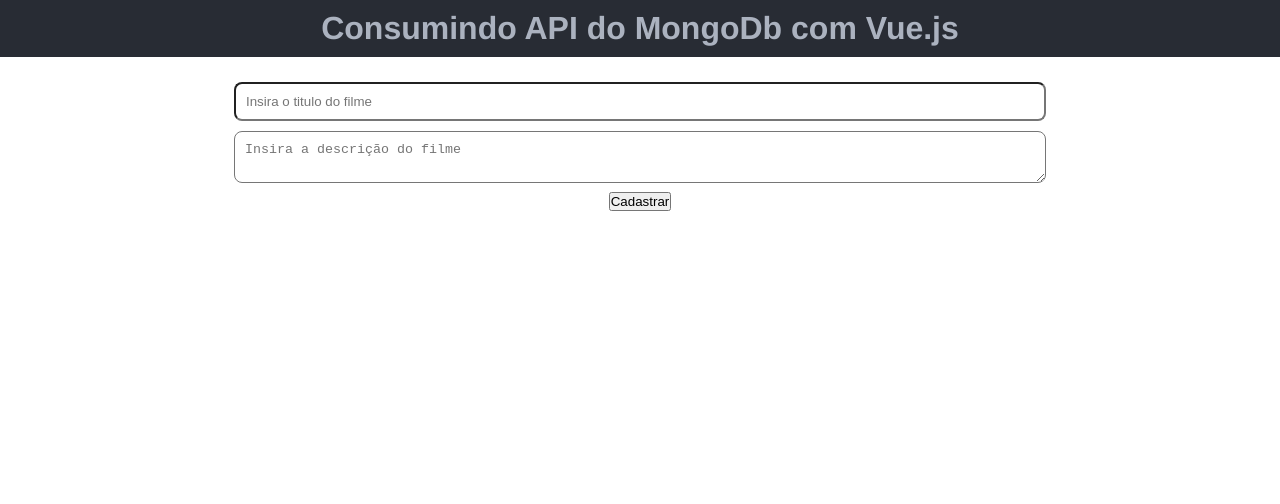
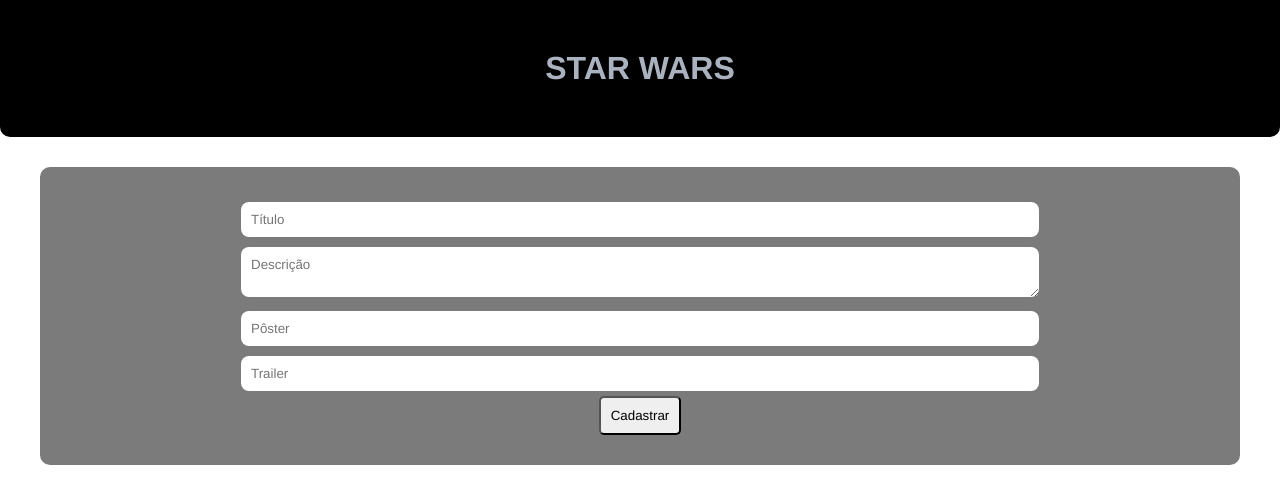
Before and after one commit to 7Caylon7/frontend-starwars-api, a Vue app: page / in a window 1280 px wide. Shown: the top 504 px of the page. Built offline with nearby package versions, Linux system fonts and the light colour scheme.

Commit message:
Atualizando o estilo da página e incluindo a funcionalidade de deletar o artigo.

```diff
--- a/src/App.vue
+++ b/src/App.vue
@@ -26,6 +26,7 @@
   padding: 0;
   box-sizing: border-box;
   text-decoration: none;
+  font-family: Avenir, Helvetica, Arial, sans-serif;
 }
 
 #app {
--- a/src/components/Artigos.vue
+++ b/src/components/Artigos.vue
@@ -1,19 +1,26 @@
 <template>
     <div class="hello">
-
         <div class="form">
-            <p><input type="text" placeholder="Insira o titulo do filme" class="entrada" v-model="artigo.title"></p>
-            <p><textarea class="entrada" placeholder="Insira a descrição do filme" v-model="artigo.description"></textarea></p>
+            <p><input type="text" placeholder="Título" class="entrada" v-model="artigo.title"></p>
+            <p><textarea class="entrada" placeholder="Descrição" v-model="artigo.description"></textarea></p>
+            <p><input type="text" placeholder="Pôster" class="entrada" v-model="artigo.image_url"></p>
+            <p><input type="text" placeholder="Trailer" class="entrada" v-model="artigo.trailer_url"></p>
             <p><button class="sucess" @click="cadastrarArtigos">Cadastrar</button></p>
         </div>
 
         <div class="card">
             <div class="post"  v-for="artigo in artigos" v-bind:key="artigo.id">
-                <h3>Título: {{ artigo.title }}</h3>
-                <p>Descrição: {{ artigo.description }}</p>
-                <!-- <img src="{{ artigo.image_url }}" alt="poster do filme">
-                <a href="{{ artigo.trailer_url }}">Trailer</a> -->
-                <p><button class="del-button" @click="deletarArtigo(artigo.id)">Deletar</button></p>
+                <div class="text-post">
+                    <h3>Título: {{ artigo.title }}</h3>
+                    <p>Descrição: {{ artigo.description }}</p>
+                    <p>Trailer: <a v-bind:href="artigo.trailer_url" target="_blank">{{ artigo.trailer_url }}</a></p>
+                    <div class="button-container">
+                        <p><button class="edit-button">Editar</button></p>
+                        <p><button class="del-button" @click="deletarArtigo(artigo._id)">Deletar</button></p>
+                    </div>
+                </div>
+                <img v-bind:src="artigo.image_url" alt="Poster do filme">
+
             </div>
         </div>
     </div>
@@ -28,7 +35,9 @@
             artigo: {
                 id: '',
                 title: '',
-                description: ''
+                description: '',
+                image_url: '',
+                trailer_url: ''
             }
         }
     },
@@ -64,21 +73,29 @@
         this.fetchArtigos()
         this.artigo.title = '',
         this.artigo.description = ''
-    }
+    },
 
     //metodo para deletar (DELETE)
-    // deletarArtigo( id ){
-    //     if(confirm('Deseja deletar o filme selecionado?')){
-    //         alert('Agora sim!')
-    //         fetch(`http://localhost:3000/${id}`, {
-    //             method: 'delete'
-    //         })
-    //         .then( res => res.json())
-    //         .catch( err => console.log( err ))
-    //         alert('O Filme selecionado foi deletado com sucesso!!')
-    //         this.fetchArtigos()
-    //     }
-    // }
+    deletarArtigo(id) {
+        if (confirm('Deseja deletar o filme selecionado?')) {
+            // Alerta para confirmação
+            alert('Agora sim!');
+
+            // Chamada para deletar o artigo com o ID fornecido
+            fetch(`http://localhost:3000/${id}`, {
+                method: 'DELETE' // Deve ser 'DELETE', não 'delete'
+            })
+            .then(res => res.json())
+            .then(() => {
+                // Alerta de sucesso após a exclusão
+                alert('O Filme selecionado foi deletado com sucesso!!');
+
+                // Recarrega os artigos após a exclusão
+                this.fetchArtigos();
+            })
+            .catch(err => console.log(err));
+        }
+    }
     },
 
     created(){
@@ -91,28 +108,76 @@
 .entrada{
     width: 70%;
     padding: 10px;
+    border: none;
     border-radius: 8px;
     margin: 5px;
 }
 
 .hello{
+    background: #7c7b7b;
     color: #333;
     padding: 20px;
     max-width: 1200px;
-    margin: auto;
+    margin: 30px auto;
+    border-radius: 10px;
 }
 
 .card{
-    background-color: #fff;
+    display: flex;
+    flex-direction: column;
+    gap: 30px;
     color: #333;
 }
 
 .post{
-    border: 1px solid silver;
+    background: #7c7b7b;
+    display: flex;
+    flex-direction: row;
+    align-items: center;
+}
+
+.post a{
+    color: #000000;
+}
+
+.post img{
+    max-width: 200px;
+}
+
+.button-container{
+    display: flex;
+    flex-direction: row;
+    margin-left: 400px;
+    margin-top: 20px;
+}
+
+.button-container button{
+    margin: 0 10px;
+    padding: 10px;
+    border: none;
+    border-radius: 5px;
+}
+
+.form {
     padding: 10px;
 }
 
-.post a{
-    color: #333;
+.form button{
+    padding: 10px;
+    border-radius: 5px;
 }
+
+.form button:hover{
+    background: #7c7b7b;
+    color: #fff;
+}
+
+.edit-button:hover{
+    background: #2e63e9;
+}
+
+.del-button:hover{
+    background: #e92e2e;
+}
+
 </style>
--- a/src/components/Navbar.vue
+++ b/src/components/Navbar.vue
@@ -1,6 +1,6 @@
 <template>
     <div class="navbar">
-        <h1><a href="">Consumindo API do MongoDb com Vue.js</a></h1>
+        <h1>STAR WARS</h1>
     </div>
 </template>
 
@@ -12,9 +12,11 @@
 
 <style>
 .navbar{
-    background: #282c34;
+    background: #000000;
     color: #abb2bf;
-    padding: 10px;
+    padding: 50px;
+    border-bottom-left-radius: 10px;
+    border-bottom-right-radius: 10px;
 }
 
 .navbar a {
```
